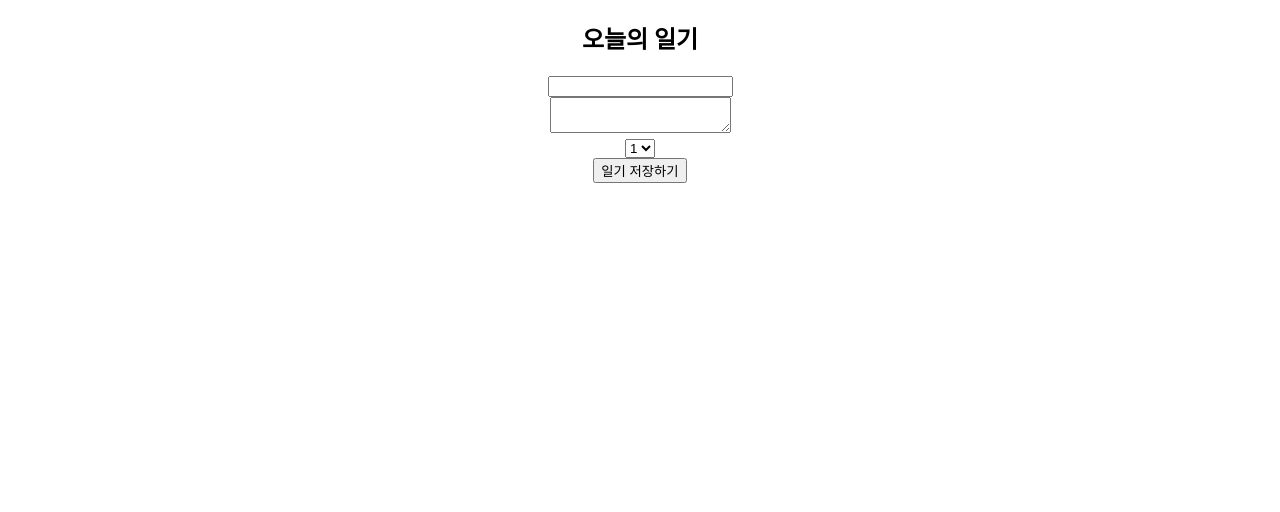
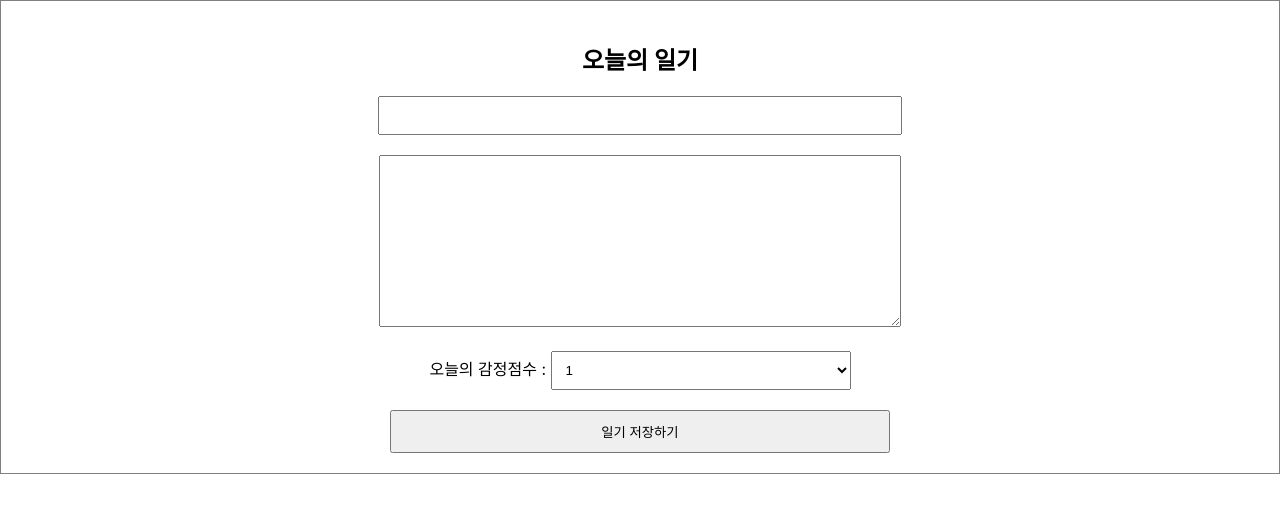
Before and after one commit to Doyoonasdf/simpleDiary, a React (Create React App) app: page / in a window 1280 px wide. Shown: the top 512 px of the page. Built offline with nearby package versions, Linux system fonts and the light colour scheme.

Commit message:
css스타일링

```diff
--- a/src/App.css
+++ b/src/App.css
@@ -1,38 +1,27 @@
-.App {
-  text-align: center;
+.DiaryEditor {
+	border: 1px solid gray;
+	text-align: center;
+	padding: 20px;
 }
 
-.App-logo {
-  height: 40vmin;
-  pointer-events: none;
+.DiaryEditor input,
+textarea {
+	margin-bottom: 20px;
+	width: 500px;
+	padding: 10px;
 }
 
-@media (prefers-reduced-motion: no-preference) {
-  .App-logo {
-    animation: App-logo-spin infinite 20s linear;
-  }
+.DiaryEditor textarea {
+	height: 150px;
 }
 
-.App-header {
-  background-color: #282c34;
-  min-height: 100vh;
-  display: flex;
-  flex-direction: column;
-  align-items: center;
-  justify-content: center;
-  font-size: calc(10px + 2vmin);
-  color: white;
+.DiaryEditor select {
+	width: 300px;
+	padding: 10px;
+	margin-bottom: 20px;
 }
-
-.App-link {
-  color: #61dafb;
+.DiaryEditor button {
+	width: 500px;
+	padding: 10px;
+	cursor: pointer;
 }
-
-@keyframes App-logo-spin {
-  from {
-    transform: rotate(0deg);
-  }
-  to {
-    transform: rotate(360deg);
-  }
-}
--- a/src/DiaryEditor.js
+++ b/src/DiaryEditor.js
@@ -31,6 +31,7 @@ const DiaryEditor = () => {
 				<textarea name='content' value={state.content} onChange={handleChangeState} />
 			</div>
 			<div>
+				<span>오늘의 감정점수 : </span>
 				<select name='emotion' value={state.emotion} onChange={handleChangeState}>
 					<option value={1}>1</option>
 					<option value={2}>2</option>
```
